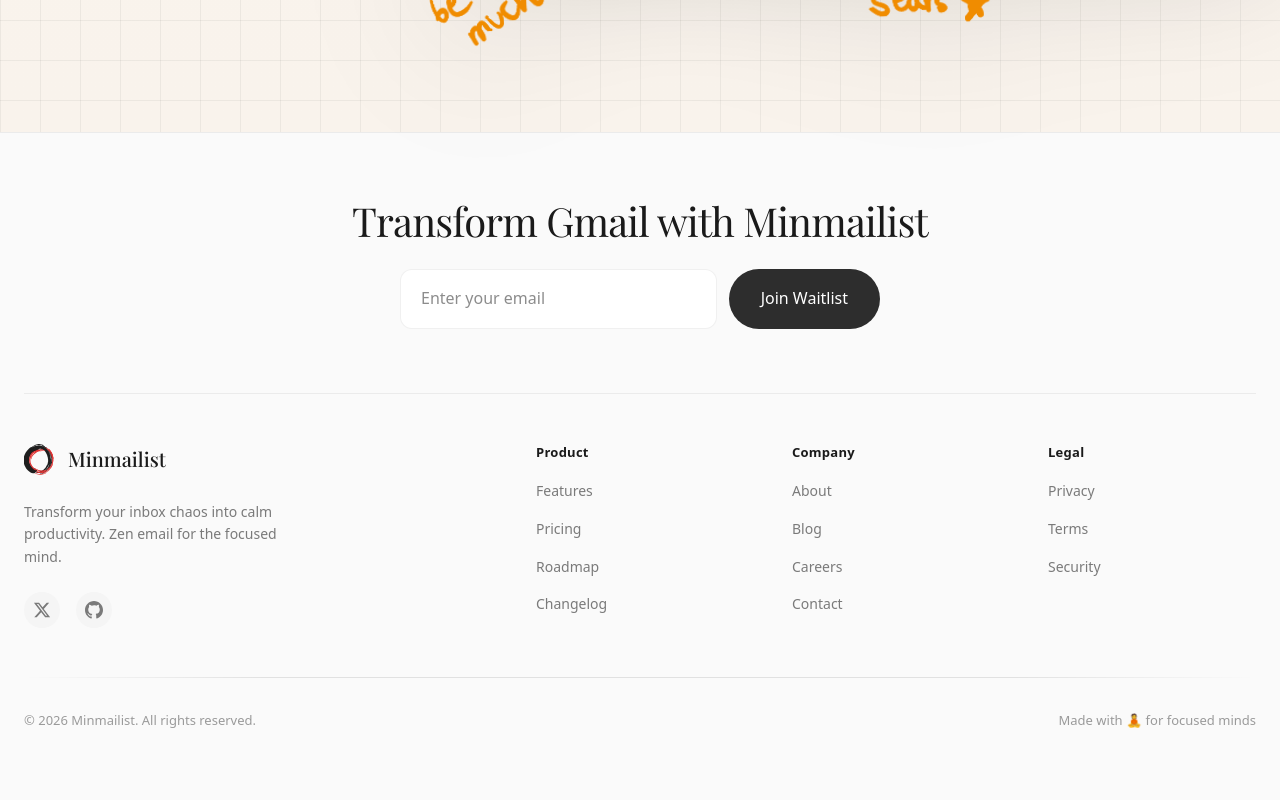
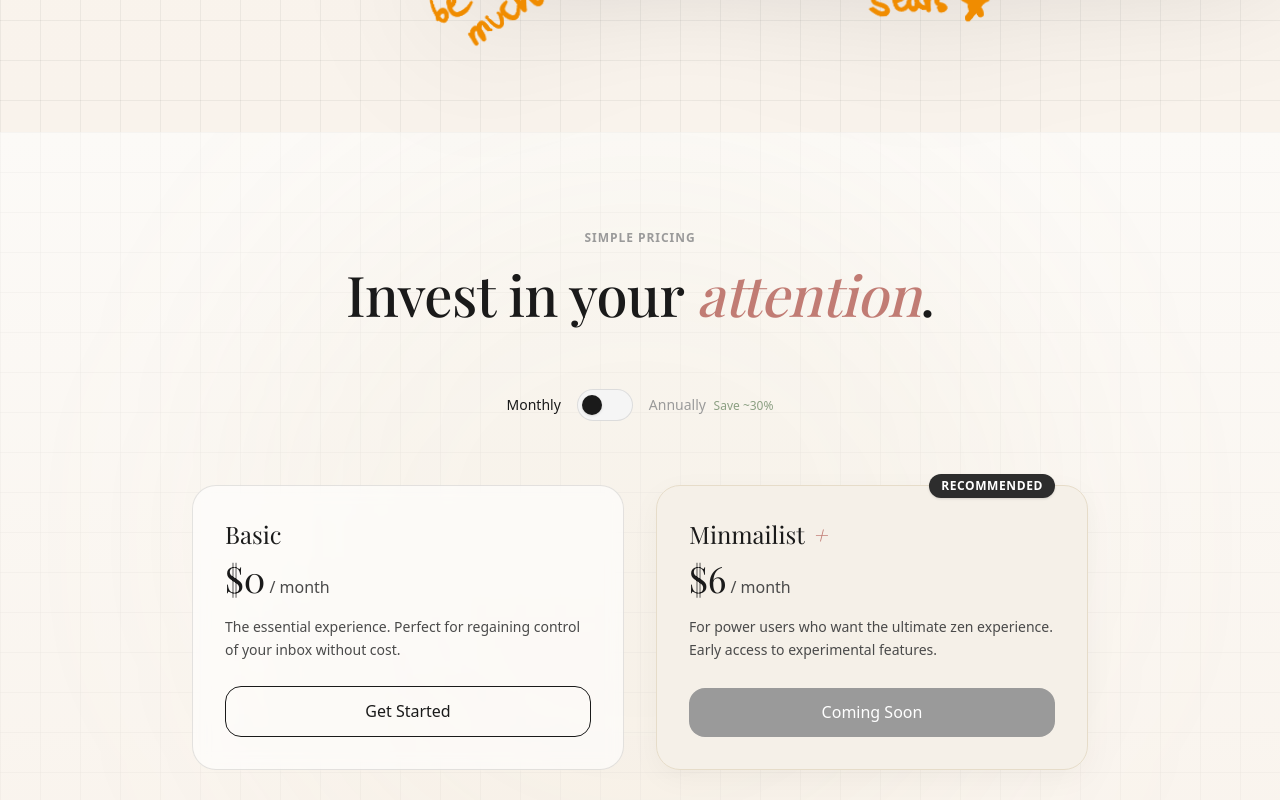
Before and after one commit to EshSubP/minmailist-landing-page, a Next.js app: page / in a window 1280 px wide. Shown: the part 8780-9580 px from the top of the page. Before the commit the page ends 9543 px from the top, so only its background shows below. Built offline with nearby package versions, Linux system fonts and the light colour scheme; a web font is replaced by a local one.

Commit message:
feat: added pricing

```diff
--- a/src/app/page.tsx
+++ b/src/app/page.tsx
@@ -1,6 +1,7 @@
 import Header from '@/components/Header';
 import Hero from '@/components/Hero';
 import Features from '@/components/Features';
+import Pricing from '@/components/Pricing';
 import Footer from '@/components/Footer';
 
 export default function Home() {
@@ -9,6 +10,7 @@
             <Header />
             <Hero />
             <Features />
+            <Pricing />
             <Footer />
         </main>
     );
--- /dev/null
+++ b/src/components/Pricing.tsx
@@ -0,0 +1,171 @@
+'use client';
+
+import React, { useState } from 'react';
+
+// Icons
+const CheckIcon = () => (
+    <svg width="20" height="20" viewBox="0 0 24 24" fill="none" stroke="currentColor" strokeWidth="2.5" strokeLinecap="round" strokeLinejoin="round" className="text-[var(--color-accent-sage)] shrink-0">
+        <polyline points="20 6 9 17 4 12"></polyline>
+    </svg>
+);
+
+// Comprehensive Perks List
+const allFeatures = [
+    "Minimalist UI",
+    "Split Inbox",
+    "Command Centre",
+    "Keyboard Shortcuts",
+    "Workflow and Workspace",
+    "Feed View",
+    "Autolabels",
+    "Sender Screening",
+    "Sender View",
+    "Smart Summaries",
+    "Bulk Actions",
+    "Dedicated support",
+    "Starred Collections",
+    "Zen Home",
+    "Gmail UI Tweaks",
+    "Privacy Focused"
+];
+
+export default function Pricing() {
+    const [isAnnual, setIsAnnual] = useState(false);
+
+    const monthlyPrice = 6;
+    const annualPrice = 50;
+    const monthlyEquivalent = (annualPrice / 12).toFixed(2);
+
+    return (
+        <section
+            id="pricing"
+            className="relative py-24 bg-gradient-to-b from-[#FCFAF7] to-[#F9F3EC] overflow-hidden"
+        >
+            {/* Grid Pattern Background */}
+            <div
+                className="absolute inset-0 z-0 pointer-events-none opacity-40 mix-blend-multiply"
+                style={{
+                    backgroundImage: `linear-gradient(to right, rgba(0, 0, 0, 0.05) 1px, transparent 1px),
+                                      linear-gradient(to bottom, rgba(0, 0, 0, 0.05) 1px, transparent 1px)`,
+                    backgroundSize: '40px 40px',
+                }}
+            />
+
+            {/* Radial Gradient for warmth */}
+            <div
+                className="absolute top-1/2 left-1/2 -translate-x-1/2 -translate-y-1/2 w-[800px] h-[800px] bg-[var(--color-accent-warm)]/5 blur-[120px] rounded-full pointer-events-none"
+            />
+
+            <div className="container relative z-10">
+                {/* Header */}
+                <div className="text-center mb-16 max-w-2xl mx-auto">
+                    <div className="label-caps mb-4 text-[var(--color-text-secondary)]">Simple Pricing</div>
+                    <h2 className="headline-lg text-[var(--color-text-primary)] mb-6">
+                        Invest in your <span className="italic font-serif text-[var(--color-accent-terracotta)]">attention</span>.
+                    </h2>
+                </div>
+
+                {/* Billing Toggle */}
+                <div className="flex justify-center items-center gap-4 mb-16">
+                    <span className={`text-sm font-medium transition-colors ${!isAnnual ? 'text-[var(--color-text-primary)]' : 'text-[var(--color-text-muted)]'}`}>
+                        Monthly
+                    </span>
+                    <button
+                        onClick={() => setIsAnnual(!isAnnual)}
+                        className="relative w-14 h-8 rounded-full bg-[var(--color-bg-tertiary)] border border-[var(--color-border-medium)] p-1 transition-colors hover:border-[var(--color-accent-warm)] focus:outline-none focus:ring-2 focus:ring-[var(--color-accent-warm)]/20"
+                    >
+                        <div
+                            className={`w-5 h-5 rounded-full bg-[var(--color-text-primary)] shadow-sm transition-transform duration-300 ${isAnnual ? 'translate-x-6' : 'translate-x-0'
+                                }`}
+                        />
+                    </button>
+                    <span className={`text-sm font-medium transition-colors ${isAnnual ? 'text-[var(--color-text-primary)]' : 'text-[var(--color-text-muted)]'}`}>
+                        Annually <span className="text-[var(--color-accent-sage)] text-xs ml-1 font-sans">Save ~30%</span>
+                    </span>
+                </div>
+
+                {/* Pricing Cards */}
+                <div className="grid md:grid-cols-2 gap-8 max-w-4xl mx-auto mb-20 items-stretch">
+
+                    {/* Free Plan */}
+                    <div className="relative bg-white/60 backdrop-blur-sm rounded-2xl p-8 border border-[var(--color-border-medium)] flex flex-col hover:shadow-lg transition-shadow duration-300">
+                        <div className="mb-6">
+                            <h3 className="font-serif text-2xl text-[var(--color-text-primary)] mb-2">Basic</h3>
+                            <div className="flex items-baseline gap-1">
+                                <span className="text-4xl font-serif text-[var(--color-text-primary)]">$0</span>
+                                <span className="text-[var(--color-text-secondary)]">/ month</span>
+                            </div>
+                            <p className="mt-4 text-[var(--color-text-secondary)] text-sm leading-relaxed">
+                                The essential experience. Perfect for regaining control of your inbox without cost.
+                            </p>
+                        </div>
+
+                        <div className="mt-auto">
+                            <button className="w-full py-3 px-6 rounded-xl border border-[var(--color-text-primary)] text-[var(--color-text-primary)] font-medium hover:bg-[var(--color-text-primary)] hover:text-white transition-all duration-200">
+                                Get Started
+                            </button>
+                        </div>
+                    </div>
+
+                    {/* Pro Plan */}
+                    <div className="relative bg-[#F5F0E8] rounded-2xl p-8 border border-[#E6DCC9] flex flex-col shadow-[0_8px_30px_rgba(0,0,0,0.04)] hover:shadow-[0_8px_40px_rgba(196,167,125,0.1)] transition-shadow duration-300">
+                        <div className="absolute -top-3 right-8 bg-[var(--color-accent-primary)] text-white text-xs font-bold px-3 py-1 rounded-full uppercase tracking-wider shadow-sm">
+                            Recommended
+                        </div>
+
+                        <div className="mb-6">
+                            <h3 className="font-serif text-2xl text-[var(--color-text-primary)] mb-2 flex items-center gap-2">
+                                Minmailist <span className="italic text-[var(--color-accent-terracotta)]">+</span>
+                            </h3>
+                            <div className="flex items-baseline gap-1">
+                                <span className="text-4xl font-serif text-[var(--color-text-primary)]">
+                                    ${isAnnual ? monthlyEquivalent : monthlyPrice}
+                                </span>
+                                <span className="text-[var(--color-text-secondary)]">/ month</span>
+                            </div>
+                            {isAnnual && (
+                                <p className="text-xs text-[var(--color-text-muted)] mt-1">
+                                    Billed as ${annualPrice} per year
+                                </p>
+                            )}
+                            <p className="mt-4 text-[var(--color-text-secondary)] text-sm leading-relaxed">
+                                For power users who want the ultimate zen experience. Early access to experimental features.
+                            </p>
+                        </div>
+
+                        <div className="mt-auto">
+                            <button
+                                disabled
+                                className="w-full py-3 px-6 rounded-xl bg-[var(--color-text-muted)] text-white font-medium cursor-not-allowed flex items-center justify-center gap-2"
+                            >
+                                Coming Soon
+                            </button>
+                        </div>
+                    </div>
+                </div>
+
+                {/* Features List - Exhaustive */}
+                {/* <div className="max-w-4xl mx-auto px-4">
+                    <div className="text-center mb-10">
+                        <h4 className="font-serif text-xl text-[var(--color-text-primary)]">
+                            All Features included
+                        </h4>
+                    </div>
+
+                    <div className="grid grid-cols-2 md:grid-cols-3 lg:grid-cols-4 gap-x-6 gap-y-4">
+                        {allFeatures.map((feature, i) => (
+                            <div key={i} className="flex items-center gap-3">
+                                <div className="mt-0.5">
+                                    <CheckIcon />
+                                </div>
+                                <span className="text-sm text-[var(--color-text-secondary)] font-medium">
+                                    {feature}
+                                </span>
+                            </div>
+                        ))}
+                    </div>
+                </div> */}
+            </div>
+        </section>
+    );
+}
```
